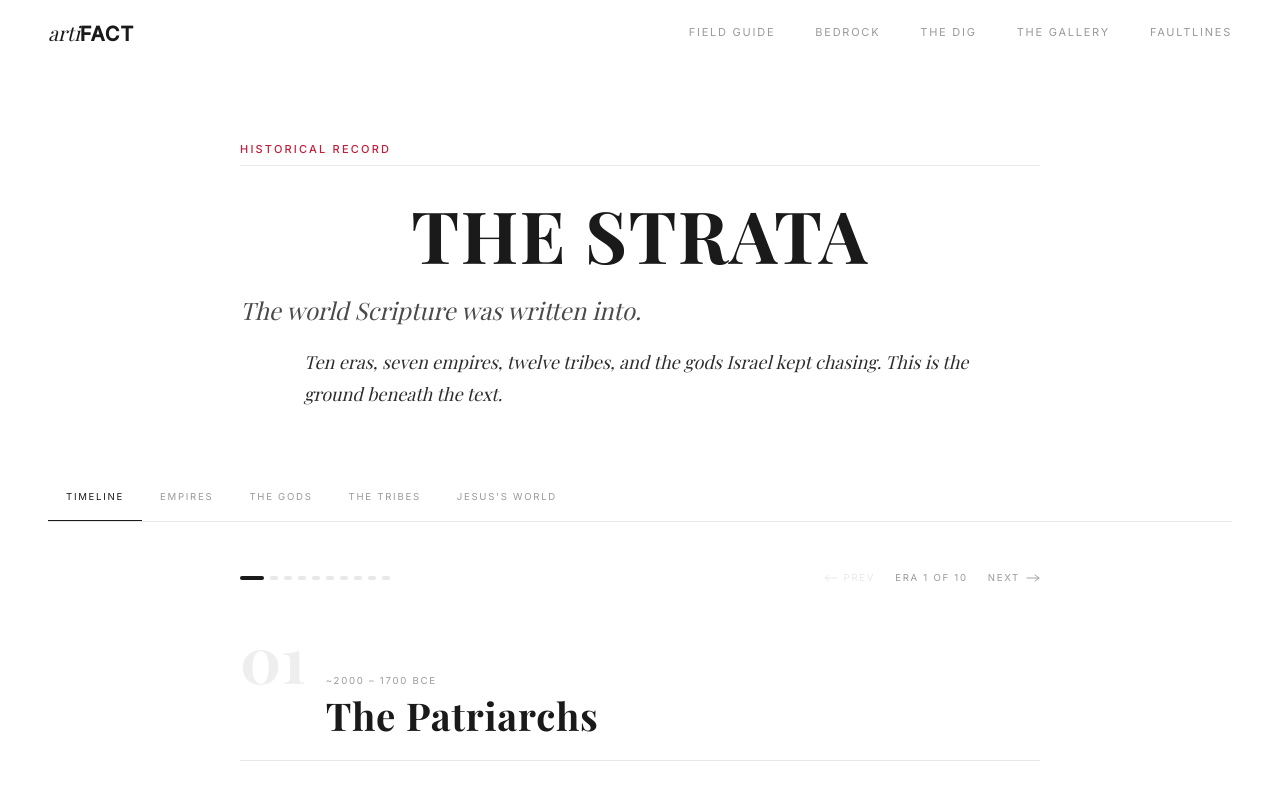
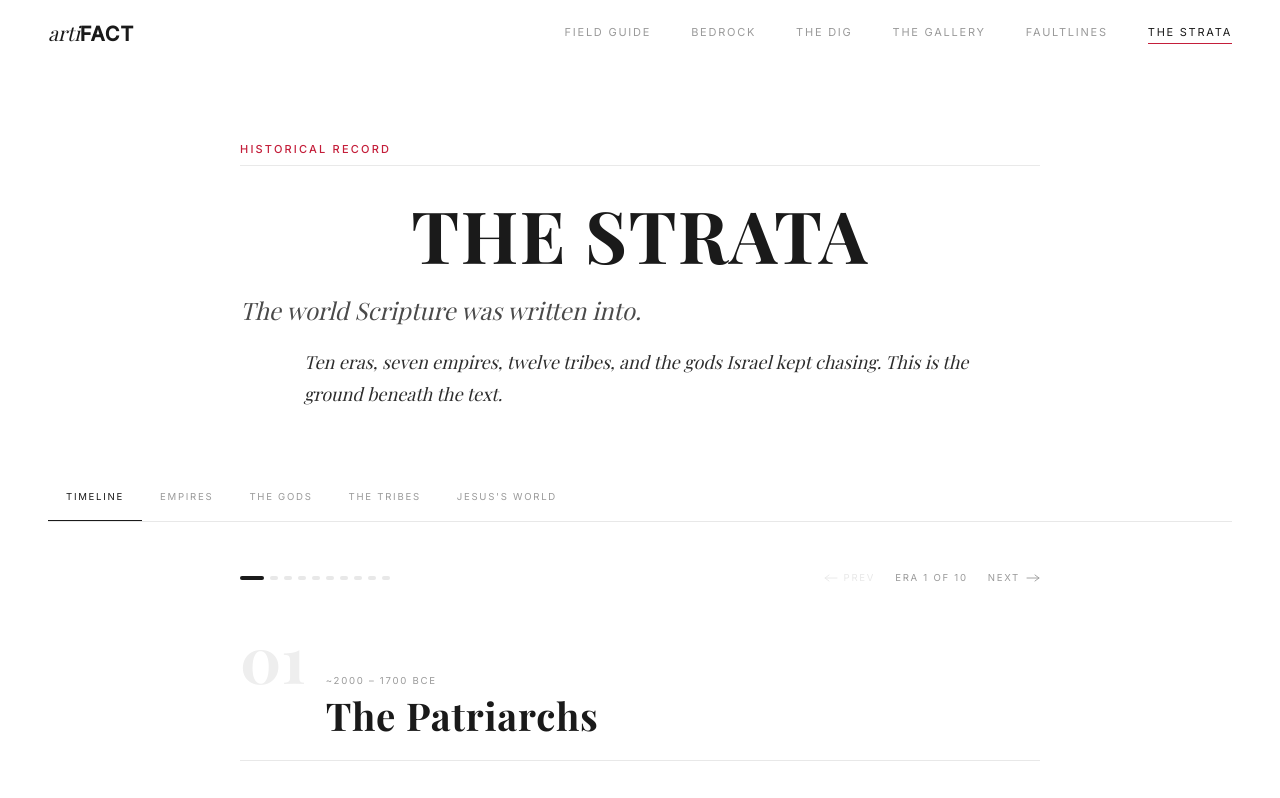
Before and after one commit to TrueDominion/artifact, a React (Vite) app: page /the-strata in a window 1280 px wide. Shown: the top 798 px of the page. Built offline with nearby package versions, Linux system fonts and the light colour scheme; a web font is replaced by a local one.

Commit message:
Add 'THE STRATA' link to Navbar

```diff
--- a/src/components/layout/Navbar.tsx
+++ b/src/components/layout/Navbar.tsx
@@ -13,6 +13,7 @@ const navItems: NavItem[] = [
   { label: 'THE DIG', path: '/the-dig' },
   { label: 'THE GALLERY', path: '/the-gallery' },
   { label: 'FAULTLINES', path: '/faultlines' },
+  { label: 'THE STRATA', path: '/the-strata' },
 ]
 
 export default function Navbar() {
```
